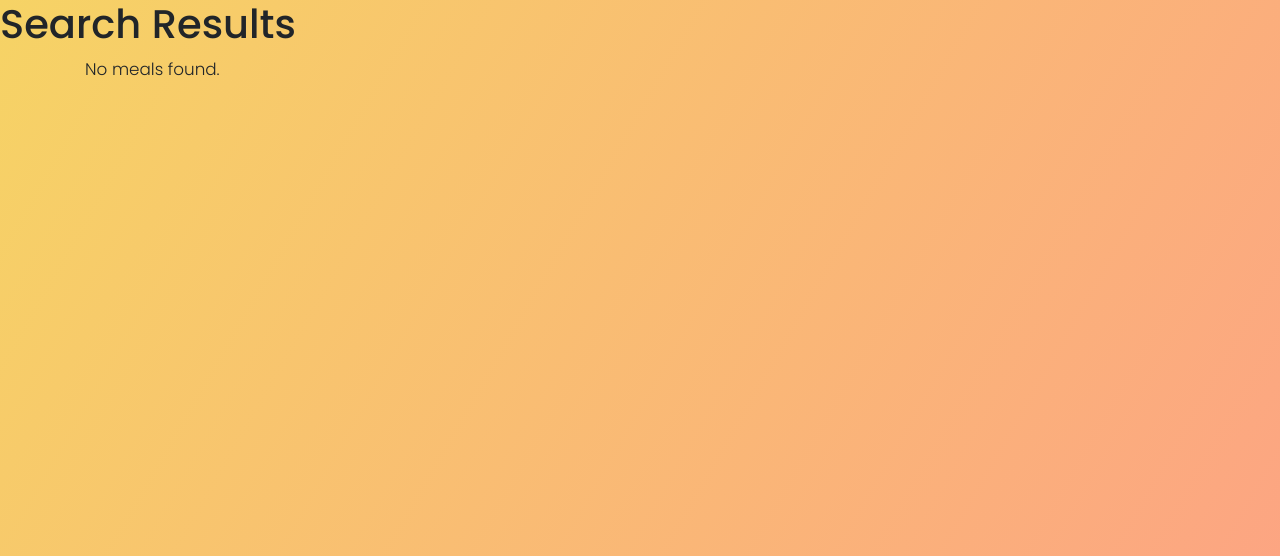
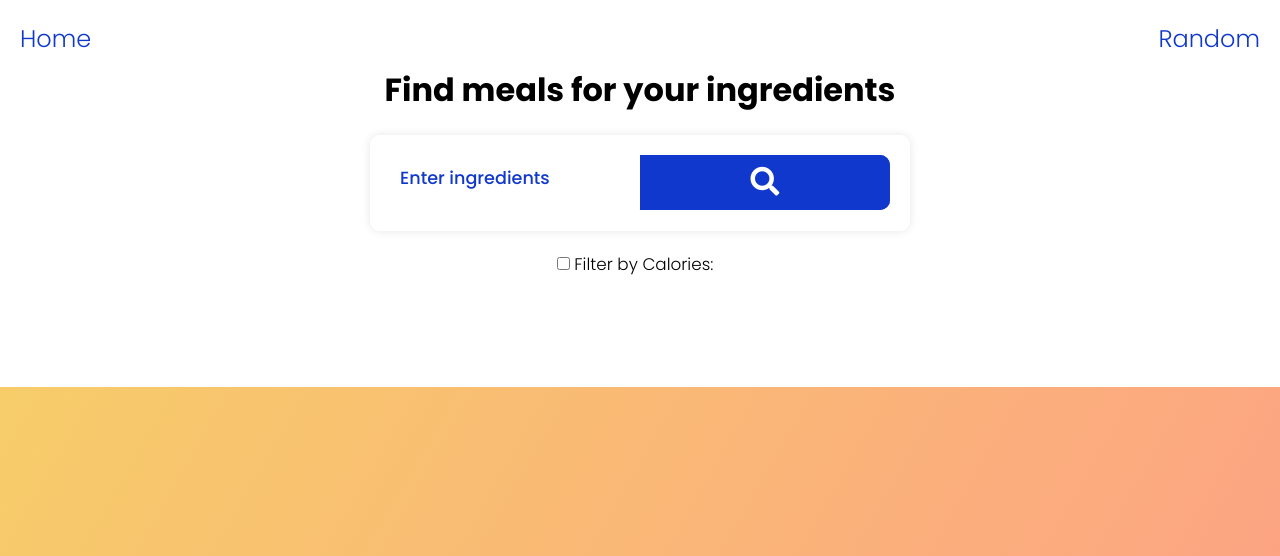
Before and after one commit to VU-AppliedProgramming/example-project, a Flask app: template front-end/templates/results.html in a window 1280 px wide. Shown: the top 556 px of the page. Run offline with Flask 3, Linux system fonts and the light colour scheme; the template is opened without the code that fills it, so the values that code supplies are empty; some libraries are stand-ins or nearby versions.

Commit message:
work in progress

```diff
--- a/front-end/app.py
+++ b/front-end/app.py
@@ -14,28 +14,18 @@ def index():
 def example():
     return render_template('example.html')
 
-from urllib.parse import urlencode
-
 @app.route('/api/meals')
 def search():
     query = request.args.get('query')
     min_calories = request.args.get('minCalories')
     max_calories = request.args.get('maxCalories')
+
     backend_url = 'http://localhost:5000/api/meals'
     response = requests.get(backend_url, params={'query': query, 'minCalories': min_calories, 'maxCalories': max_calories})
+    print(response.json())
+    # CHANGE HERE BY MARTON
+    return render_template('results.html', results=response.json())
 
-    data = response.json()
-    print(data)
-    # Convert data to query string
-    query_string = urlencode({'meals': data})
-    # Redirect to /results with data as URL parameter
-    return redirect(url_for('render_results') + '?' + query_string)
-
-
-@app.route('/results')
-def render_results():
-    meals = request.args.get('meals')
-    return render_template('results.html', meals=meals)
 
 @app.route('/api/recipe/<meal_id>')
 def recipe(meal_id):
--- a/front-end/static/js/scripts.js
+++ b/front-end/static/js/scripts.js
@@ -116,12 +116,7 @@ document.addEventListener('DOMContentLoaded', function() {
                         }
                         return response.json();
                     })
-                    .then(data => {
-                        // Redirect to the /results page with the meals data as URL parameter
-                        const queryString = new URLSearchParams({ meals: JSON.stringify(data) }).toString();
-                        const url = '/results?' + queryString;
-                        window.location.replace(url);
-                    })
+                    .then(data => mealRecipeModal(data))
                     .catch(error => {
                         console.error('Error fetching recipe:', error);
                         alert('Failed to fetch recipe details. Please try again later.');
@@ -129,8 +124,6 @@ document.addEventListener('DOMContentLoaded', function() {
             }
         }
     }
-
-
 
     // Function to fetch meal list based on ingredients
     function getMealList() {
--- a/front-end/templates/index.html
+++ b/front-end/templates/index.html
@@ -3,7 +3,7 @@
 <head>
     <meta charset="UTF-8">
     <meta name="viewport" content="width=device-width, initial-scale=1.0">
-    <title>Recipe Hub</title>
+    <title>{% block title %}Recipe Hub{% endblock %}</title>
     <link rel="stylesheet" href="https://fonts.googleapis.com/css2?family=Poppins:wght@200;300;500;600;700;800;900&display=swap">
     <!-- Link Font Awesome CSS -->
     <link rel="stylesheet" href="https://cdnjs.cloudflare.com/ajax/libs/font-awesome/5.15.4/css/all.min.css">
@@ -12,7 +12,7 @@
 </head>
 <body>
     <a href="/" class="home-icon">Home</a>
-    <a href="/example" class="home-icon" style="margin-top: 10em;">Example</a>
+    <!-- <a href="/example" class="home-icon" style="margin-top: 10em;">Example</a>-->
     <a id="random-button" class="random-button">Random</a>
     <div class="timer-container">
         <div class="timer-controls">
@@ -29,9 +29,13 @@
                 <h2 class="title"> Find meals for your ingredients</h2>
                 <div class="meal-search-box">
                     <input type="text" class="search-control" placeholder="Enter ingredients" id="search-input">
-                    <button type="button" class="search-button button" id="search-button">
-                        <i class="fas fa-search"></i>
-                    </button>
+                    <!-- CHANGE HERE BY MARTON -->
+                    <a href="/api/meals" class="search-button button" id="search-button-link">
+                        <button type="button" class="search-button button" id="search-button">
+                            <i class="fas fa-search"></i>
+                        </button>
+                    </a>
+                    <!-- CHANGE HERE BY MARTON -->
                 </div>
                 <div class="calorie-filter">
                     <input type="checkbox" id="calorie-filter-checkbox">
@@ -41,6 +45,7 @@
                 </div>
             </div>
             <div class="meal-result" id="meal">
+                {% block content %}{% endblock %}
             </div>
         </div>
     </div>
--- a/front-end/templates/results.html
+++ b/front-end/templates/results.html
@@ -1,40 +1,17 @@
-<!-- results.html -->
-<!DOCTYPE html>
-<html lang="en">
-<head>
-    <meta charset="UTF-8">
-    <meta name="viewport" content="width=device-width, initial-scale=1.0">
-    <title>Results</title>
-    <!-- Bootstrap CSS -->
-    <link href="https://stackpath.bootstrapcdn.com/bootstrap/4.5.2/css/bootstrap.min.css" rel="stylesheet">
-    <!-- Custom CSS -->
-    <link rel="stylesheet" type="text/css" href="http://127.0.0.1:5001/static/css/styles.css">
-</head>
-<body>
-    <h1>Search Results</h1>
-    <div class="container">
-        <div class="row">
-            <div class="col-md-12">
-                <div class="meals">
-                    {% if meals %}
-                        <ul class="list-group">
-                            {% for meal in meals.results %}
-                                <li class="list-group-item">
-                                    <img src="{{ meal.image }}" alt="{{ meal.title }}" class="img-fluid">
-                                    <h2>{{ meal.title }}</h2>
-                                </li>
-                            {% endfor %}
-                        </ul>
-                    {% else %}
-                        <p>No meals found.</p>
-                    {% endif %}
-                </div>
+{% extends "index.html" %}
+
+{% block content %}
+    <div class="results-container">
+        {% for meal in results %}
+        <div class="meal-item" data-id="{{ meal.id }}">
+            <div class="meal-img">
+                <img src="{{ meal.image }}" alt="{{ meal.title}}">
+            </div>
+            <div class="meal-name">
+                <h3>{{ meal.title }}</h3>
+                <a href="#" class="recipe-button">Get Recipe</a>
             </div>
         </div>
+        {% endfor %}
     </div>
-    <!-- Bootstrap JS (optional) -->
-    <script src="https://stackpath.bootstrapcdn.com/bootstrap/4.5.2/js/bootstrap.min.js"></script>
-    <!-- Custom JavaScript -->
-    <script src="http://127.0.0.1:5001/static/js/scripts.js"></script>
-</body>
-</html>
+{% endblock %}
```
